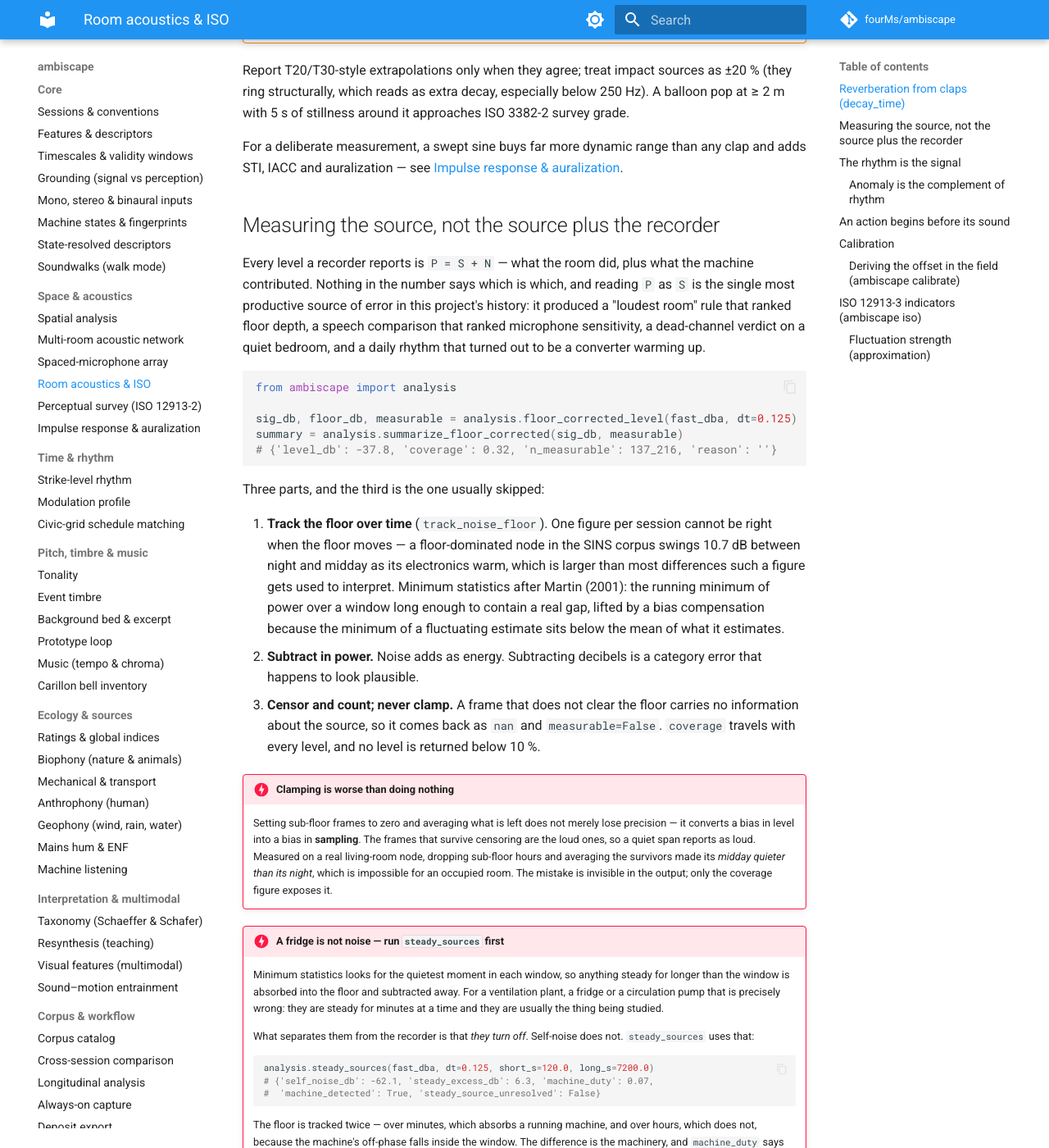
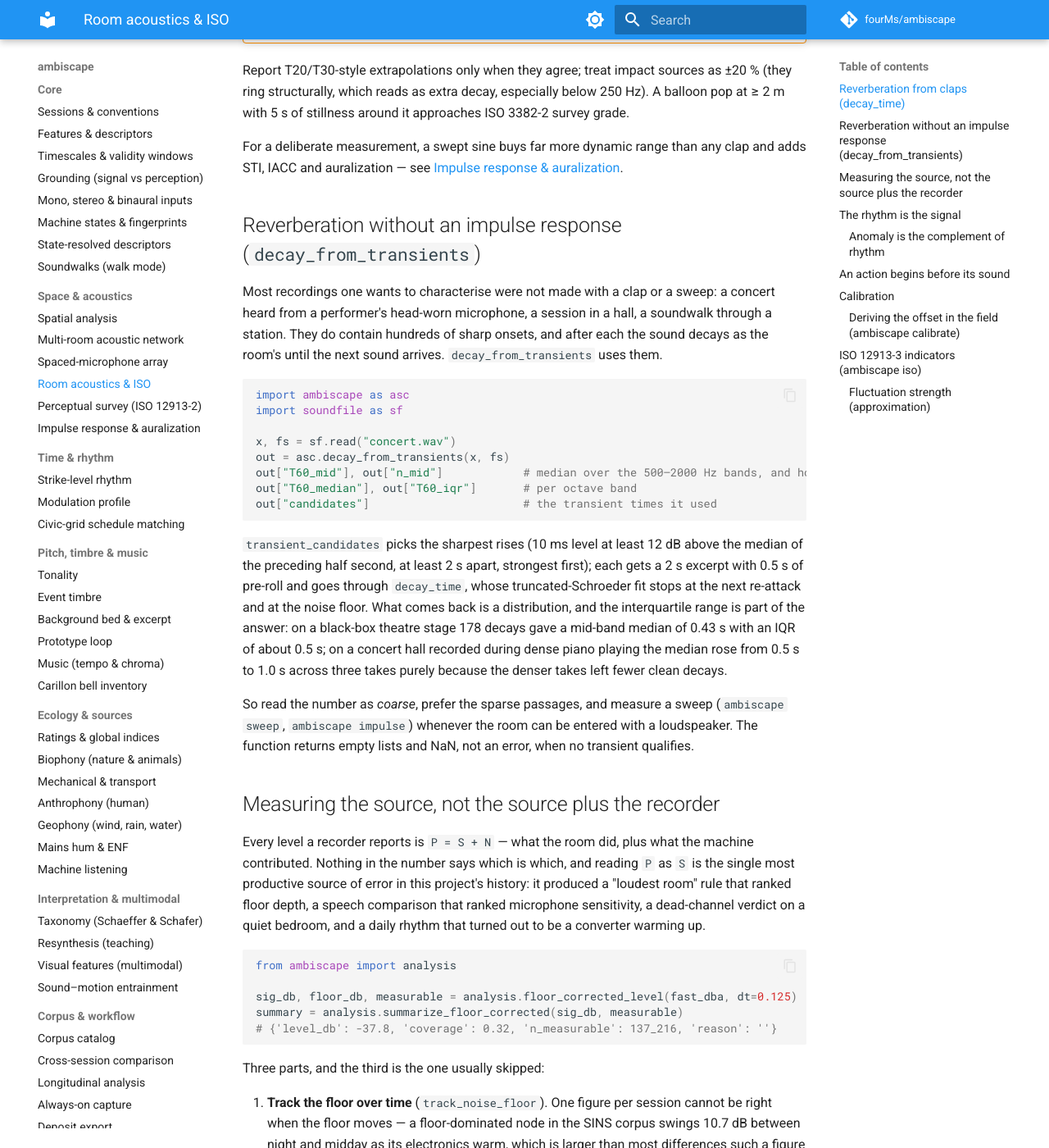
Before and after one commit to fourMs/ambiscape, an MkDocs documentation site: the page built from docs/guide/acoustics.md, in a window 1280 px wide and 1400 px high, scrolled down 1833 px. Shown: the whole window at 82% size. Built offline with MkDocs 1.6.1 and Material for MkDocs 9.7.7, drawn with Linux system fonts in a browser that asks for light colours; comment, search, counter and statistics services are not loaded.

Commit message:
The acoustics guide explains reverberation from transients, and when not to trust it
Co-Authored-By: Claude Fable 5.1 <noreply@anthropic.com>
Claude-Session: https://claude.ai/code/session_01H7AaUSsfokw5QmpS9axkep

````diff
--- a/docs/guide/acoustics.md
+++ b/docs/guide/acoustics.md
@@ -110,6 +110,36 @@ around it approaches ISO 3382-2 survey grade.
 For a deliberate measurement, a swept sine buys far more dynamic range
 than any clap and adds STI, IACC and auralization — see
 [Impulse response & auralization](impulse.md).
+
+## Reverberation without an impulse response (`decay_from_transients`)
+
+Most recordings one wants to characterise were not made with a clap or a sweep: a concert heard
+from a performer's head-worn microphone, a session in a hall, a soundwalk through a station. They
+do contain hundreds of sharp onsets, and after each the sound decays as the room's until the next
+sound arrives. `decay_from_transients` uses them.
+
+```python
+import ambiscape as asc
+import soundfile as sf
+
+x, fs = sf.read("concert.wav")
+out = asc.decay_from_transients(x, fs)
+out["T60_mid"], out["n_mid"]            # median over the 500–2000 Hz bands, and how many decays
+out["T60_median"], out["T60_iqr"]       # per octave band
+out["candidates"]                       # the transient times it used
+```
+
+`transient_candidates` picks the sharpest rises (10 ms level at least 12 dB above the median of
+the preceding half second, at least 2 s apart, strongest first); each gets a 2 s excerpt with
+0.5 s of pre-roll and goes through `decay_time`, whose truncated-Schroeder fit stops at the next
+re-attack and at the noise floor. What comes back is a distribution, and the interquartile range
+is part of the answer: on a black-box theatre stage 178 decays gave a mid-band median of 0.43 s
+with an IQR of about 0.5 s; on a concert hall recorded during dense piano playing the median rose
+from 0.5 s to 1.0 s across three takes purely because the denser takes left fewer clean decays.
+
+So read the number as *coarse*, prefer the sparse passages, and measure a sweep
+(`ambiscape sweep`, `ambiscape impulse`) whenever the room can be entered with a loudspeaker.
+The function returns empty lists and NaN, not an error, when no transient qualifies.
 
 ## Measuring the source, not the source plus the recorder
 
````
